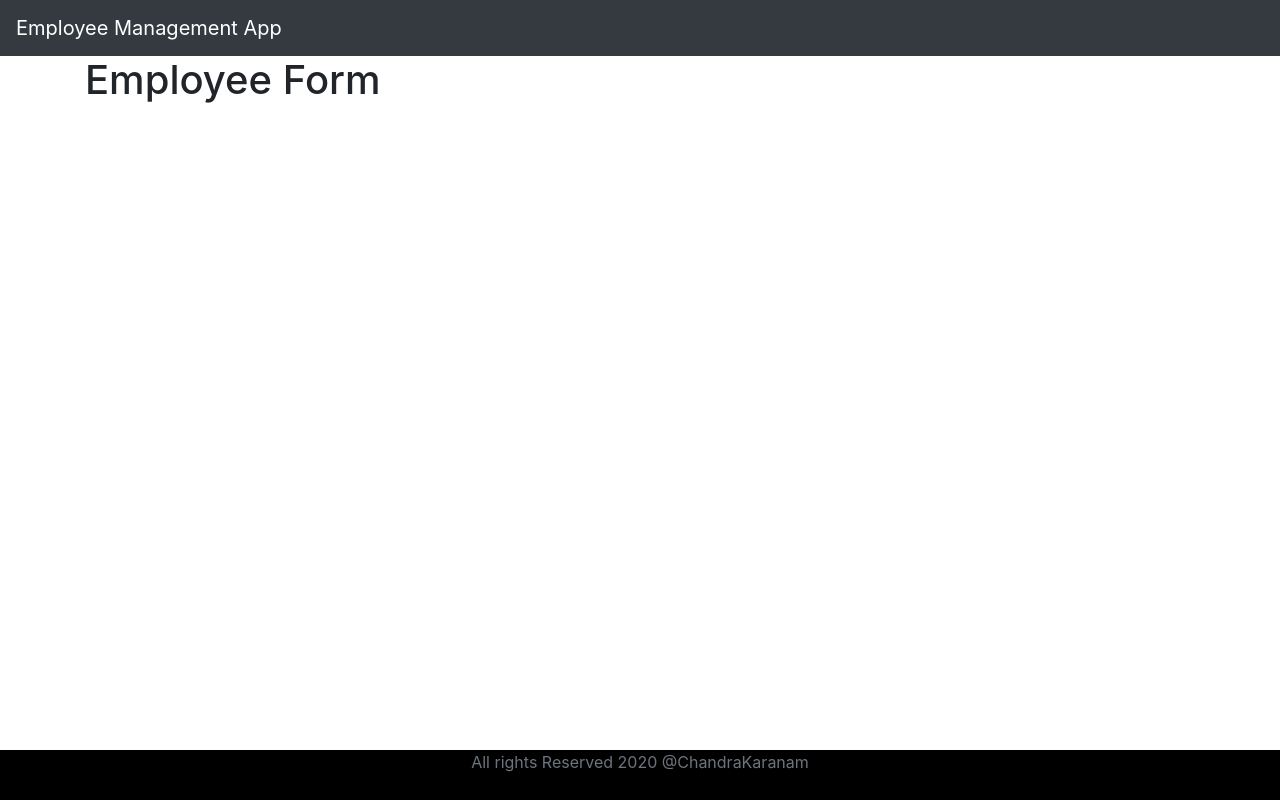
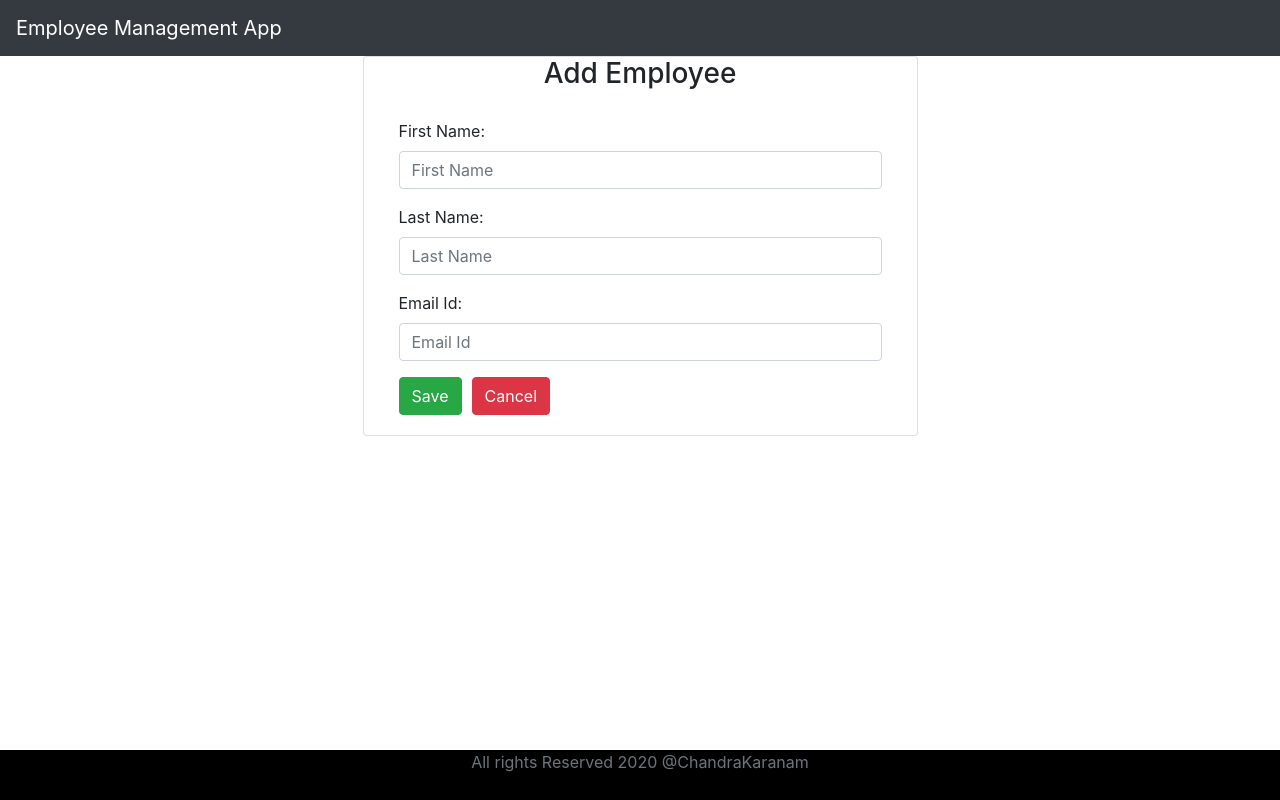
Before and after one commit to ChandraKaranam/react-client-side-api, a React (Create React App) app: page /add-employee in a window 1280 px wide. Built offline with nearby package versions, Linux system fonts and the light colour scheme.

Commit message:
Added a form to the CreateEmployeeComponent to accept new employee details

```diff
--- a/src/components/CreateEmployeeComponent.jsx
+++ b/src/components/CreateEmployeeComponent.jsx
@@ -4,13 +4,61 @@
     constructor(props) {
         super(props);
         this.state = {
+            firstName: '',
+            lastName: '',
+            emailId: ''
 
         }
+        this.changeFirstNameHandler = this.changeFirstNameHandler.bind(this);
+        this.changeLastNameHandler = this.changeLastNameHandler.bind(this);
+        this.changeEmailHandler = this.changeEmailHandler.bind(this);
+        this.saveEmployee = this.saveEmployee.bind(this);
+    }
+    changeFirstNameHandler = (event) => {
+        this.setState({ firstName: event.target.value })
+    }
+    changeLastNameHandler = (event) => {
+        this.setState({ lastName: event.target.value })
+    }
+    changeEmailHandler = (event) => {
+        this.setState({ emailId: event.target.value })
+    }
+    saveEmployee = (e) => {
+        e.preventDefault();
+        let employee = { firstName: this.state.firstName, lastName: this.state.lastName, emailId: this.state.emailId };
+        console.log('employee => ' + JSON.stringify(employee));
+    }
+    cancel() {
+        this.props.history.push('/employees')
     }
     render() {
         return (
             <div>
-                <h1>Employee Form</h1>
+                <div className="container">
+                    <div className="row">
+                        <div className="card col-md-6 offset-md-3 offset-md-3">
+                            <h3 className="text-center">Add Employee</h3>
+                            <div className="card-body">
+                                <form >
+                                    <div className="form-group">
+                                        <label>First Name:</label>
+                                        <input placeholder="First Name" name="firstName" className="form-control" value={this.state.firstName} onChange={this.changeFirstNameHandler} />
+                                    </div>
+                                    <div className="form-group">
+                                        <label>Last Name:</label>
+                                        <input placeholder="Last Name" name="lastName" className="form-control" value={this.state.lastName} onChange={this.changeLastNameHandler} />
+                                    </div>
+                                    <div className="form-group">
+                                        <label>Email Id:</label>
+                                        <input placeholder="Email Id" name="emailId" className="form-control" value={this.state.emailId} onChange={this.changeEmailHandler} />
+                                    </div>
+                                    <button className="btn btn-success" onClick={this.saveEmployee}>Save</button>
+                                    <button className="btn btn-danger" onClick={this.cancel.bind(this)} style={{ marginLeft: "10px" }}>Cancel</button>
+                                </form>
+                            </div>
+                        </div>
+                    </div>
+                </div>
             </div>
         )
     }
```
